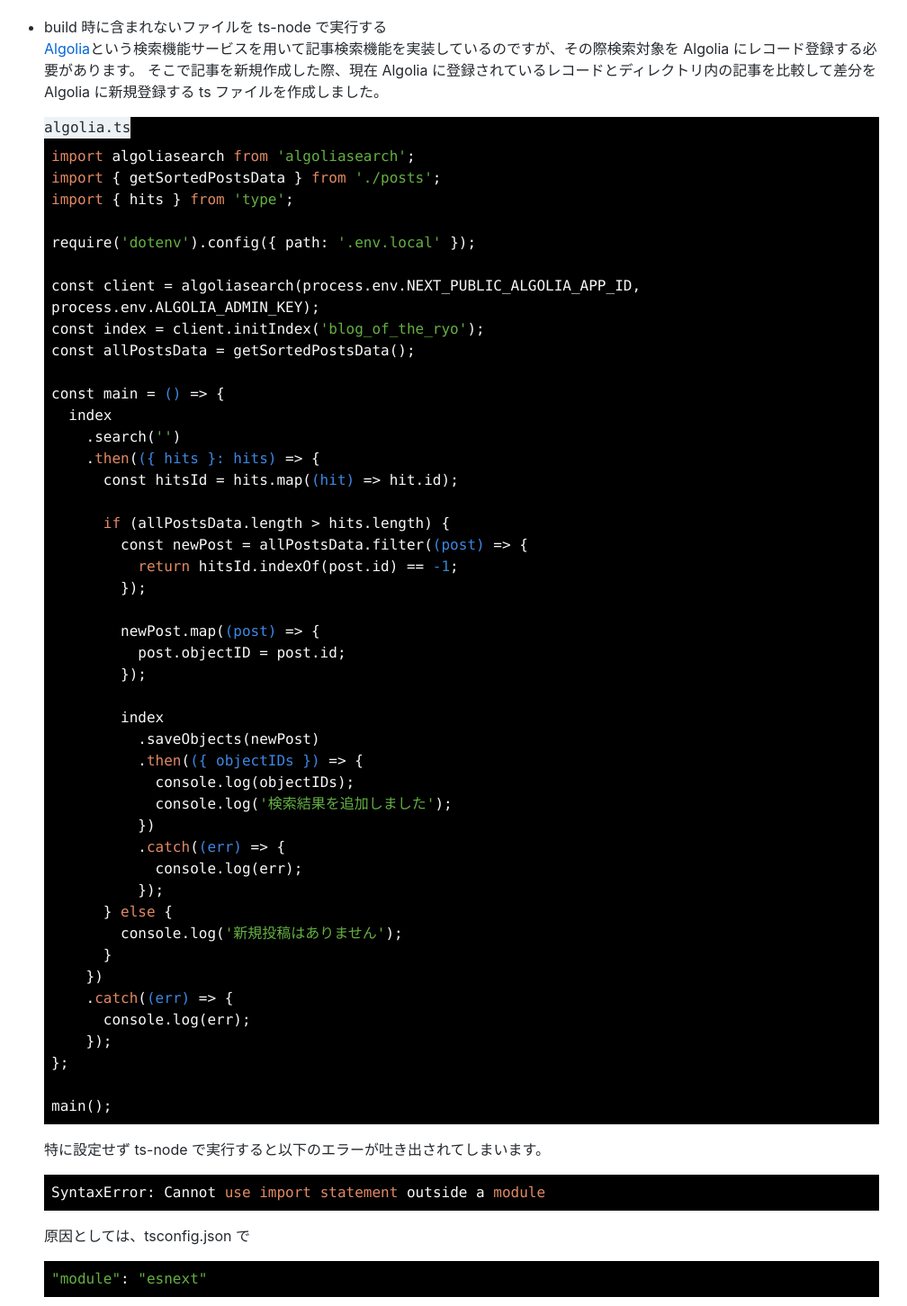
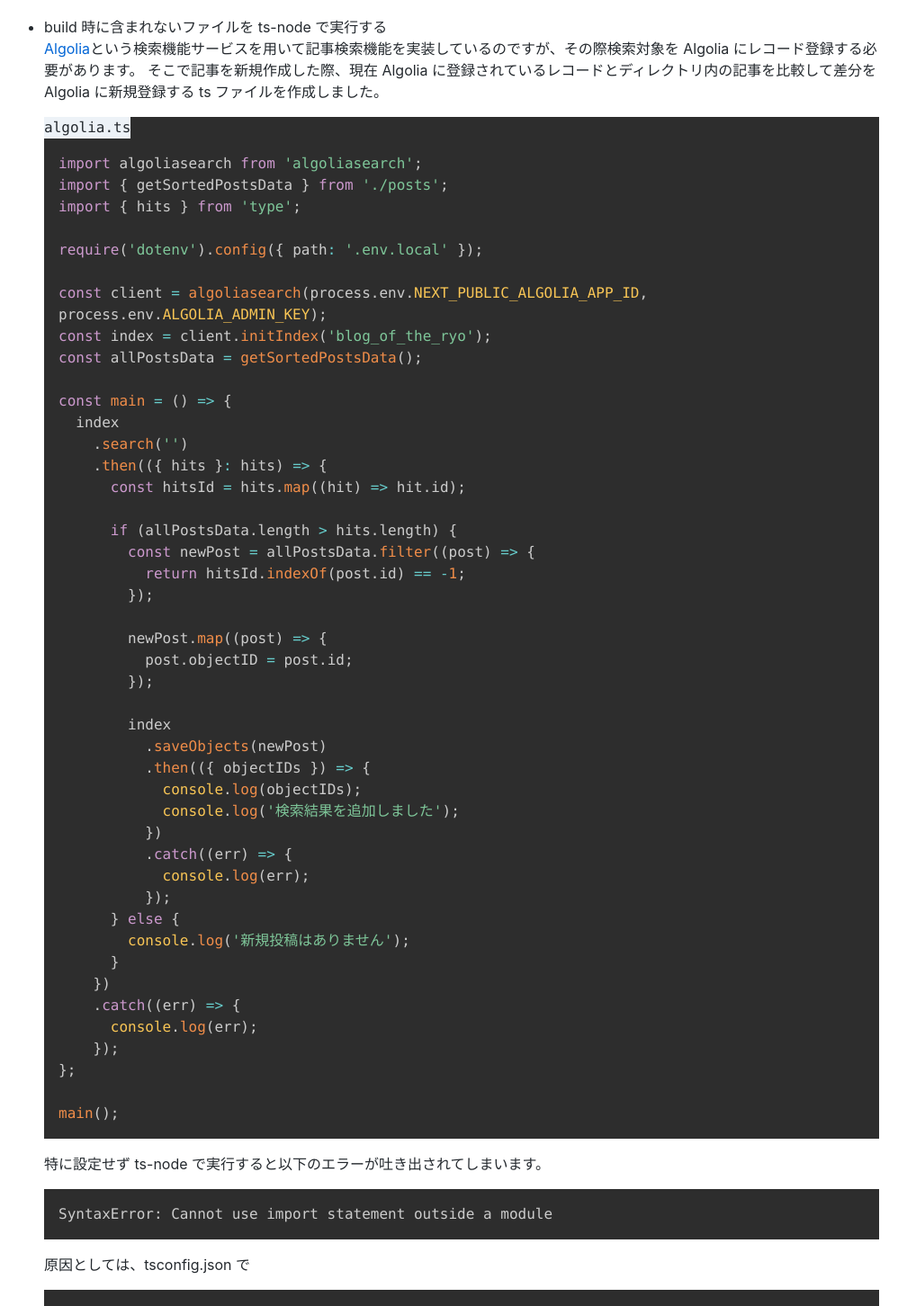
Before and after one commit to RyoMasumura1201/blog_of_the_ore, a Next.js app: page /posts/blog-create in a window 1280 px wide. Shown: the part 705-2157 px from the top of the page at 90% size, without its empty margins (143-1151 px from the left). Built offline with nearby package versions, Linux system fonts and the light colour scheme.

Commit message:
syntax highlightのスタイル修正

```diff
--- a/src/components/CodeBlock.tsx
+++ b/src/components/CodeBlock.tsx
@@ -1,15 +1,19 @@
 import { CodeComponent } from 'react-markdown/lib/ast-to-react';
-import SyntaxHighlighter from 'react-syntax-highlighter';
-import { sunburst } from 'react-syntax-highlighter/dist/cjs/styles/hljs';
+// import SyntaxHighlighter from 'react-syntax-highlighter';
+import { Prism as SyntaxHighlighter } from 'react-syntax-highlighter';
+import { tomorrow } from 'react-syntax-highlighter/dist/cjs/styles/prism';
+// import { sunburst } from 'react-syntax-highlighter/dist/cjs/styles/hljs';
 import { Box } from '@chakra-ui/layout';
 
 const CodeBlock: CodeComponent = ({ inline, className, children }) => {
   if (inline) {
     return <code className={className}>{children}</code>;
   }
-  const match = /language-(\w+)(:.+)/.exec(className || '');
-  const lang = match && match[1] ? match[1] : '';
-  const name = match && match[2] ? match[2].slice(1) : '';
+
+  const langMatch = /language-(\w+)/.exec(className || '');
+  const nameMatch = /language-(\w+)(:.+)/.exec(className || '');
+  const lang = langMatch && langMatch[1] ? langMatch[1] : '';
+  const name = nameMatch && nameMatch[2] ? nameMatch[2].slice(1) : '';
 
   return (
     <>
@@ -20,7 +24,7 @@
           </Box>
 
           <SyntaxHighlighter
-            style={sunburst}
+            style={tomorrow}
             language={lang}
             lineProps={{ style: { whiteSpace: 'pre-wrap' } }}
             wrapLines={true}
@@ -30,7 +34,7 @@
         </Box>
       ) : (
         <SyntaxHighlighter
-          style={sunburst}
+          style={tomorrow}
           language={lang}
           lineProps={{ style: { whiteSpace: 'pre-wrap' } }}
           wrapLines={true}
```
